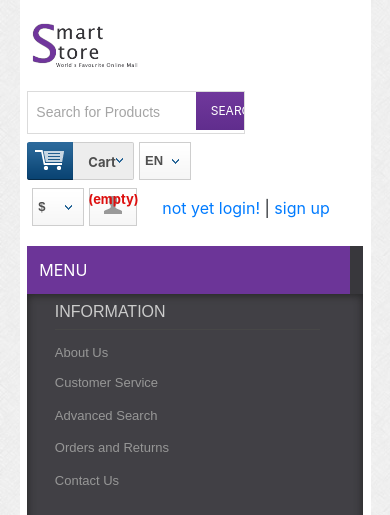
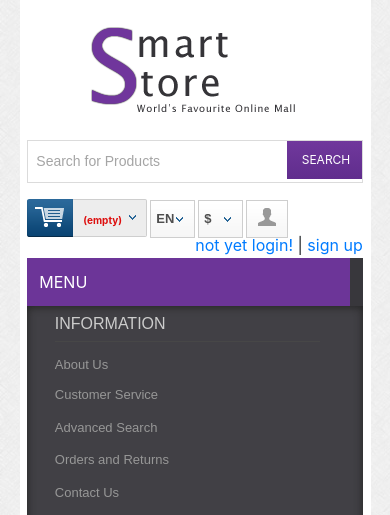
Before and after one commit to Joe-Khoa/django_shop_page, a Django app: page /shop/base in a window 390 px wide. Shown: the top 515 px of the page. Run offline with Django 3.2, Linux system fonts and the light colour scheme; data that the repository does not hold is empty; some libraries are stand-ins or nearby versions; some web fonts are replaced.

Commit message:
complete responsive

```diff
--- a/shoppage/static/css/style.css
+++ b/shoppage/static/css/style.css
@@ -1603,6 +1603,33 @@ ul.sub-menu.list-unstyled.sub-menu3 {
 }
 /**** Responsive Layout ****/
 
+@media only screen and (max-width: 3000px) {
+	.header_top_right {
+		width: 75% !important;
+	}
+	.logo {
+		width: 25% !important;
+	}
+	.sort, .show {
+		width: 20%;
+	}
+	.wrap {
+		width: 84%;
+	}
+	.wrapper-dropdown {
+		width:55px;
+		padding:0 0 0 7px;
+		margin-left: 5px;
+	}
+	.login {
+		width: 53px;
+		margin-left: 5px;
+	}
+	.shopping_cart {
+		width:230px;
+	}
+}
+
 @media only screen and (max-width: 1440px) {
 	.header_top_right {
 		width: 75% !important;
@@ -1626,7 +1653,7 @@ ul.sub-menu.list-unstyled.sub-menu3 {
 		margin-left: 5px;
 	}
 	.shopping_cart {
-		width:190px;
+		width:185px;
 	}
 }
 @media only screen and (max-width: 1366px) {
@@ -1668,6 +1695,18 @@ ul.sub-menu.list-unstyled.sub-menu3 {
 	}
 	.images_1_of_4 .button a.cart-button {
 		padding: 7px 5px 7px 5px;
+	}
+	.wrapper-dropdown {
+		width:49px;
+		padding:0 0 0 5px;
+		margin-left: 5px;
+	}
+	.login {
+		width: 45px;
+		margin-left: 5px;
+	}
+	.shopping_cart {
+		width:185px;
 	}
 }
 @media only screen and (max-width:1024px) {
@@ -1679,18 +1718,33 @@ ul.sub-menu.list-unstyled.sub-menu3 {
 		width: 143px;
     }
     .shopping_cart {
-    	width:170px;
+    	width:168px !important;
     }
     .shopping_cart,.currencies, .languages,.login{
     	margin-left:5px;
     }
     .wrapper-dropdown {
-    	width:50px;
+    	width:48px;
     	padding:0 0 0 5px;
     }
-		.login{
-
+		.login_info{
+			/* margin-top: 0px !important; */
+			height: 20px !important;
+			/* margin-bottom: 0px !important; */
 		}
+		.login_info div{
+			margin-bottom: 20px !important;
+			padding: 0px;
+			float: right !important;
+		}
+		.login_info div div{
+			float: right !important;
+			margin-right: 0px !important;
+		}
+		.logout_text{
+			margin-bottom: 0px !important;
+		}
+
     .list_2_of_1 .button a {
     	padding:5px 10px;
     }
@@ -1834,6 +1888,9 @@ ul.sub-menu.list-unstyled.sub-menu3 {
 	.search_box form input[type="text"] {
 		width: 183px;
     }
+		.cart{
+			padding-left: 10px !important;
+		}
     .shopping_cart {
     	width:180px;
     }
@@ -1850,6 +1907,22 @@ ul.sub-menu.list-unstyled.sub-menu3 {
     	margin-left:5px;
     	margin-top:5px;
     }
+
+		.login_info{
+			margin-top: -25px !important;
+			height: 20px !important;
+			margin-bottom: 0px !important;
+		}
+		.login_info div{
+			/* height: 50% !important; */
+			margin: 0px !important;
+		}
+		.login_info div div{
+			height: 10px !important;
+		}
+
+
+
     .list_2_of_1 .button a {
     	padding:5px 10px;
     }
@@ -2102,7 +2175,14 @@ ul.sub-menu.list-unstyled.sub-menu3 {
 	.wrapper-dropdown,.login {
 		margin-top: 15px;
 		width: 55px;
-	}
+		margin-top: 17px;
+	}
+	.login_info div{
+		margin-top: 15px;
+		/* margin-bottom: -30px; */
+		height: 10px !important;
+	}
+
 	.logo {
 		width: 35% !important;
 	}
@@ -2195,6 +2275,20 @@ ul.sub-menu.list-unstyled.sub-menu3 {
 	.register_account form input[type="text"].number {
 		width: 66%;
 	}
+
+	.login_info{
+		margin-top: -5px !important;
+		height: 30px !important;
+		margin-bottom: 0px !important;
+
+	}
+	.login_info div{
+		/* height: 50% !important; */
+		margin: 0px !important;
+	}
+
+
+
 }
 @media only screen and (max-width: 671px) {
 	ul.menu.list-unstyled li a {
@@ -2235,9 +2329,12 @@ ul.sub-menu.list-unstyled.sub-menu3 {
 		width: 48px;
 		margin-top: 17px;
 	}
-	/* .shopping_cart{
-		margin-right: 50px;
-	} */
+
+
+
+
+
+
 
 }
 @media only screen and (max-width: 640px) {
@@ -2406,16 +2503,16 @@ ul.sub-menu.list-unstyled.sub-menu3 {
 	}
 
 	.wrapper-dropdown{
-		margin-left:5px;
-		width:53px;
+		margin-left:4px;
+		width:49px;
 		margin-top: 0px;
 		margin-top: 17px;
 
 	}
  .login{
 	 	margin-top: 0px;
-		margin-left:5px;
-		width: 48px;
+		margin-left:4px;
+		width: 47px;
 		margin-top: 17px;
 	}
 
@@ -2518,6 +2615,15 @@ ul.sub-menu.list-unstyled.sub-menu3 {
 }
 
 @media only screen and (max-width: 595px) {
+	.no_product{
+		font-size:10px !important;
+	}
+	.cart {
+		padding-left: 10px !important;
+	}
+	.cart_title{
+		font-size: 10px !important;
+	}
 	.wrapper-dropdown{
 	 margin-left:5px;
 	 margin-top:15px;
@@ -2542,6 +2648,21 @@ ul.sub-menu.list-unstyled.sub-menu3 {
 		display: none;
 	}
 /*** Header ****/
+
+	.wrapper-dropdown{
+		margin-left:4px;
+		width:47px;
+		margin-top: 0px;
+		margin-top: 17px;
+
+	}
+ .login{
+	 	margin-top: 0px;
+		margin-left:4px;
+		width: 45px;
+		margin-top: 17px;
+	}
+
 	.search_box form input[type="text"] {
 		width:78.5%;
     }
@@ -2787,16 +2908,22 @@ ul.sub-menu.list-unstyled.sub-menu3 {
 
 
 @media only screen and (max-width: 585px) {
+	.shopping_cart{
+		margin-left: 0px !important;
+		width: 120px !important;
+	}
+	.cart_title{
+		display: none;
+	}
 	.wrapper-dropdown{
-	 margin-left:5px;
-	 margin-top:15px;
-	 width:50px;
+	 margin-left:3px;
+	 margin-top:17px;
+	 width:45px;
  }
  .login{
-	 margin-left:5px;
-	 margin-top:15px;
-	 width:48px;
-
+	 margin-left:3px;
+	 margin-top:17px;
+	 width:42px;
  }
 	.wrap{
 		width:90%;
@@ -3063,17 +3190,17 @@ ul.sub-menu.list-unstyled.sub-menu3 {
 /*** Header ****/
 	.logo{
 		float:inherit;
-		width:100%;
+		width:100% !important;
 		text-align:center;
 	}
 	.header_top_right {
 		float:inherit;
-		width:100%;
+		width:100% !important;
 		margin-top:20px;
 	}
 	.search_box {
 		float:inherit;
-		width:100%;
+		width:auto !important;
 	}
 	.search_box form input[type="text"] {
 		width:77.5%;
@@ -3083,23 +3210,28 @@ ul.sub-menu.list-unstyled.sub-menu3 {
     	width:18.5%;
 			/* height: auto !important; */
     }
-    .shopping_cart {
-    	width:16.5%;
-    }
-    .shopping_cart{
-    	width:55.55%;
-    	margin-left:0px;
-    	margin-top:8px;
-    }
-    .wrapper-dropdown{
-    	margin-left:5px;
-    	margin-top:8px;
-    	width:52px;
-    }
-   .login{
-    	margin-left:5px;
-    	margin-top:8px;
-    }
+		.shopping_cart{
+			margin-left: 0px !important;
+			width: 120px !important;
+		}
+		.cart_title{
+			display: none;
+		}
+		.wrapper-dropdown{
+		 margin-left:3px;
+		 margin-top:17px;
+		 width:45px;
+	 }
+	 .login{
+		 margin-left:3px;
+		 margin-top:17px;
+		 width:42px;
+
+	 }
+
+
+
+
     .list_2_of_1 .button a {
     	padding:5px 10px;
     }
@@ -3585,11 +3717,17 @@ ul.sub-menu.list-unstyled.sub-menu3 {
 	width: auto ;
 	float: right ;
 	font-size: 1em ;
-	margin-bottom: 15px;
-}
-
+	/* margin-bottom: 15px; */
+}
+.login_info{
+	height: 20px;
+	margin-top: -30px;
+	margin-left: -30px;
+	margin-bottom: 20px;
+	float: right;
+}
 .login_info div{
-	float: right;
+	height: 30px;
 }
 
 .login_text {
--- a/shoppage/templates/basic_app/base.html
+++ b/shoppage/templates/basic_app/base.html
@@ -182,7 +182,7 @@ License URL: http://creativecommons.org/licenses/by/3.0/
 	 <div class="clear"></div>
  </div>
   <div class="login_info" >
-      <div class="d-flex flex-row-reverse col-md-12 col-sm-12 col-12" style="margin:-30px !important;">
+      <div class="d-flex flex-row-reverse col-md-12 col-sm-12 col-12" >
             <div class="mr-5 mb-4" >
               {% if user.is_authenticated %}
                  <div class = "login_text" >
```
Also changed, not shown: shoppage/shoppage/settings.py (+11 -11 lines).
